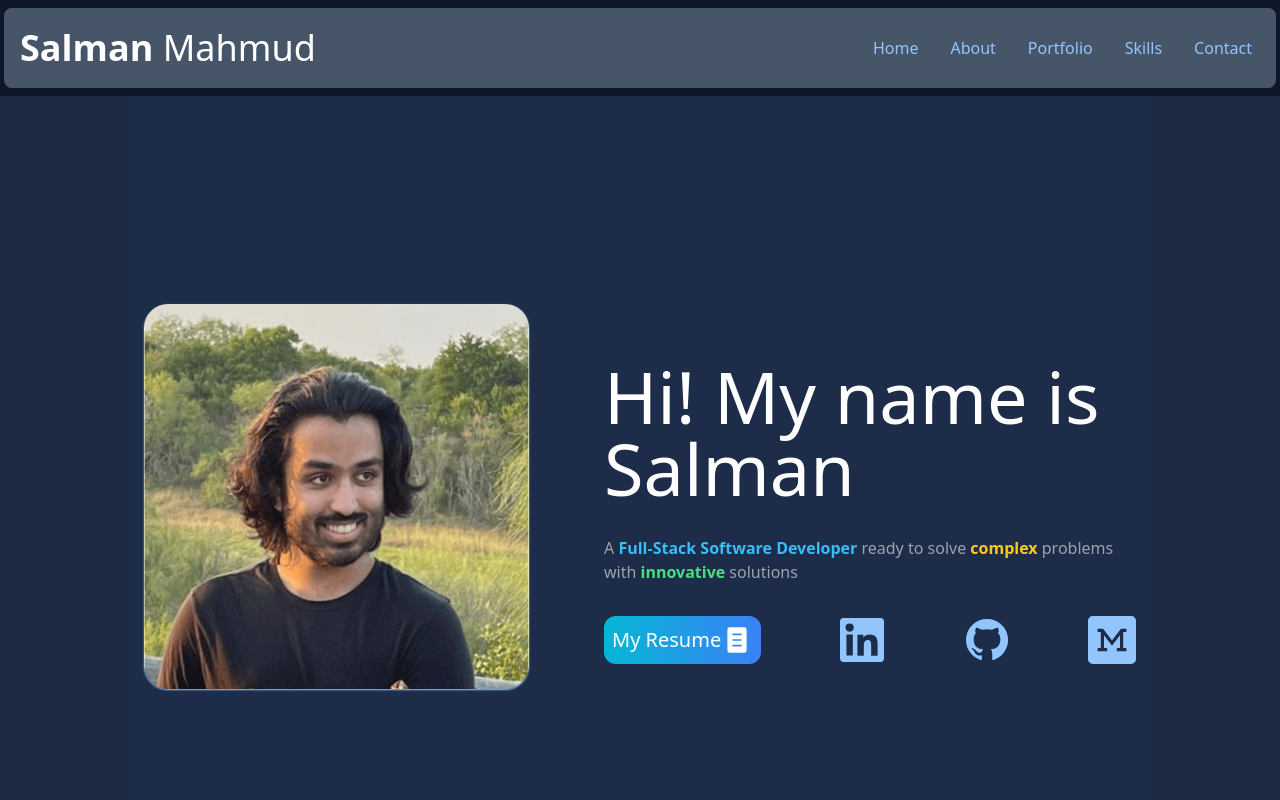
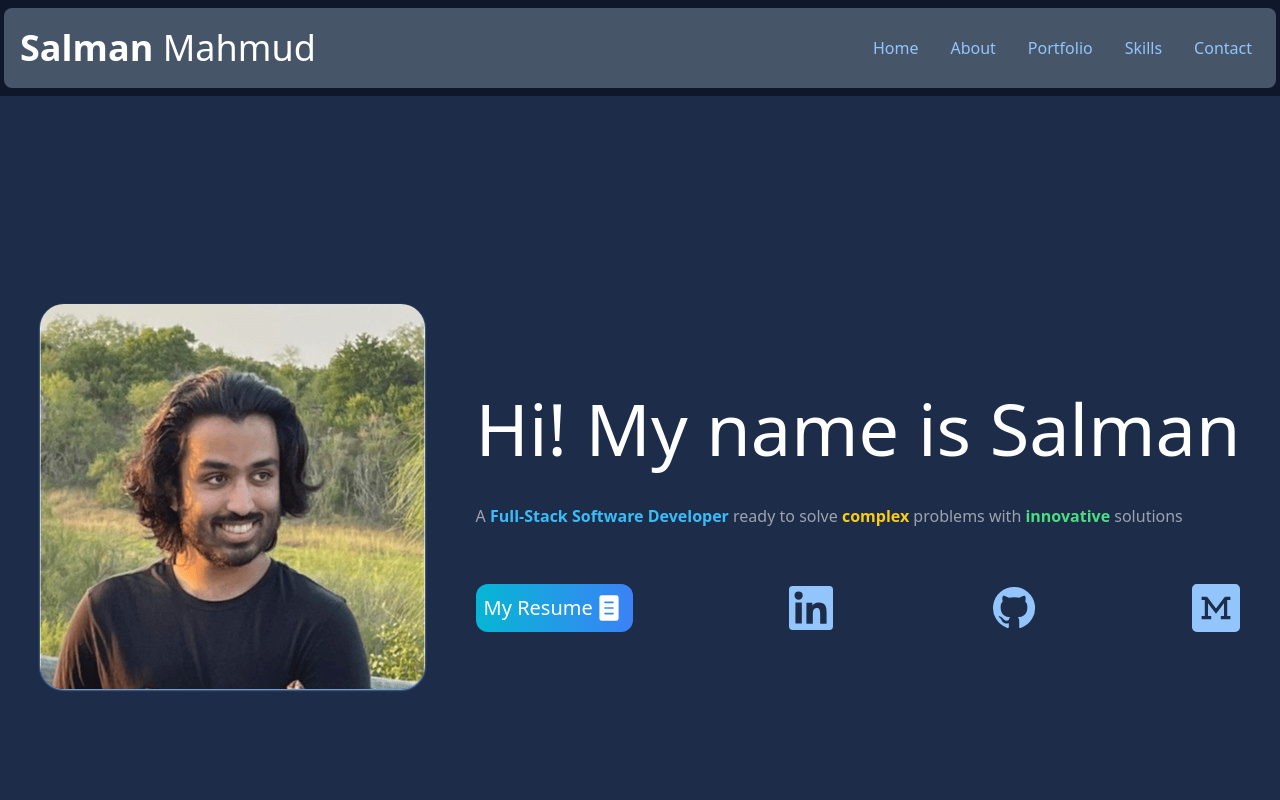
Before and after one commit to SalmanMahmud129/salman-portfolio, a Next.js app: page / in a window 1280 px wide. Shown: the top 800 px of the page. Built offline with nearby package versions, Linux system fonts and the light colour scheme.

Commit message:
adjusted hero spacing

```diff
--- a/features/Home/components/HeroSection/HeroSection.js
+++ b/features/Home/components/HeroSection/HeroSection.js
@@ -20,8 +20,8 @@
 
   return (
     <section name="hero" className="w-full h-screen bg-blue-300/10">
-      <div className="flex flex-col items-center justify-center h-full max-w-screen-lg px-4 mx-auto md:flex-row md:mx-auto bg-blue-600/5 ">
-        <div className=" md:w-2/3">
+      <div className="flex flex-col items-center justify-center h-full max-w-screen-xl px-4 mx-auto md:flex-row md:mx-auto bg-blue-600/5 ">
+        <div className=" md:w-1/3 md: mr-5">
           <Image
             src={Profile}
             alt="me"
@@ -32,7 +32,7 @@
           <h2 className="text-4xl font-medium sm:text-center right-1 md:text-7xl md:text-left">
             Hi! My name is Salman
           </h2>
-          <p className="py-4 mt-4 text-center text-gray-400 md:text-left">
+          <p className="sm:py-4 md:py-10 text-center text-gray-400 md:text-left">
             A{' '}
             <strong className=" text-sky-400">
               Full-Stack Software Developer
```
